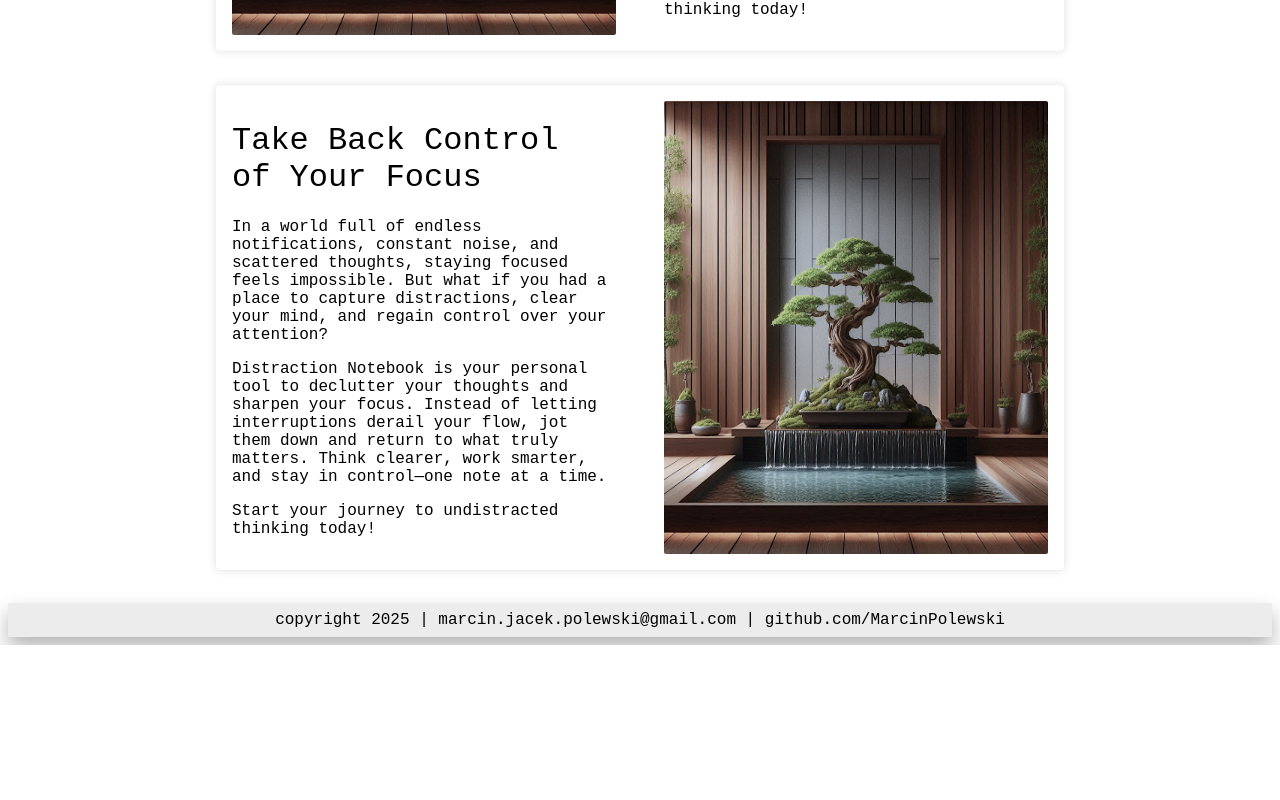
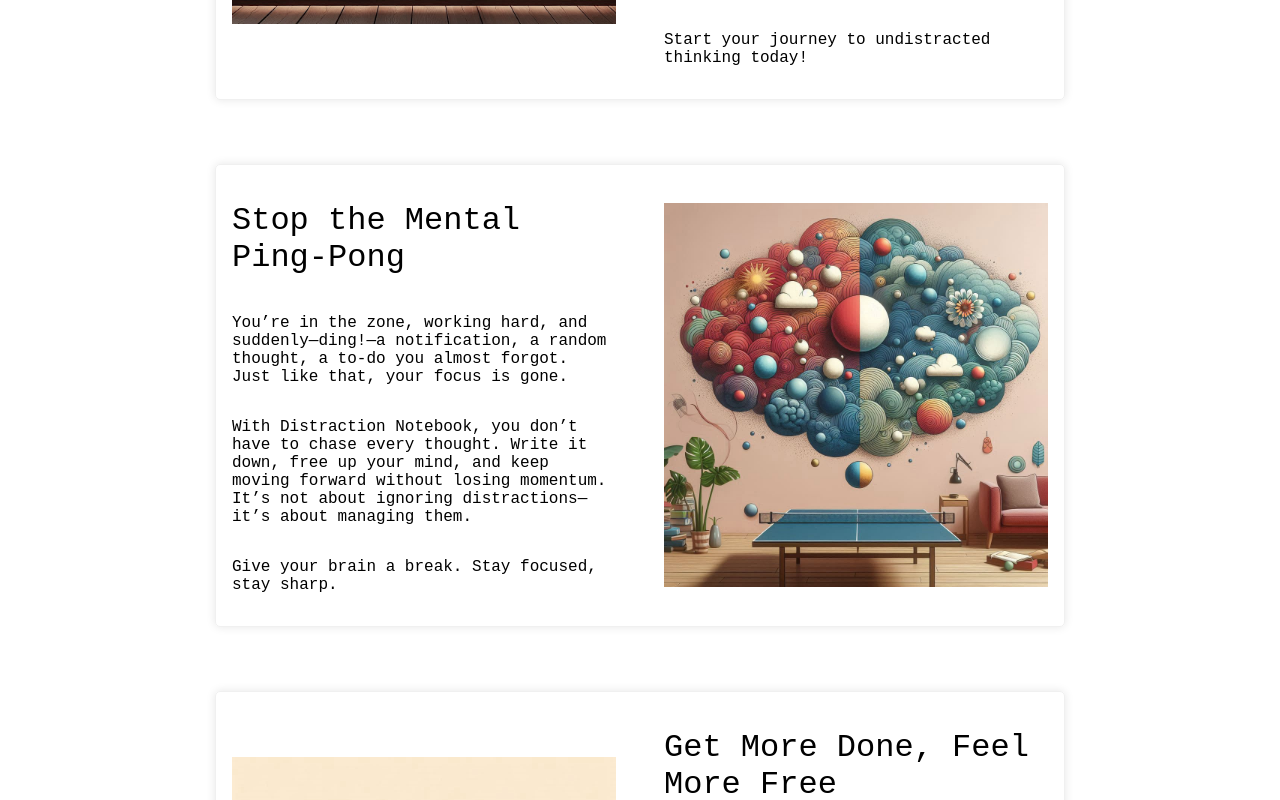
Before and after one commit to MarcinPolewski/Project-Distraction-Notebook, a React (Vite) app: page / in a window 1280 px wide. Shown: the part 600-1400 px from the top of the page. Before the commit the page ends 1245 px from the top, so only its background shows below. Built offline with nearby package versions, Linux system fonts and the light colour scheme.

Commit message:
tweaked home tab, added content and images

```diff
--- a/src/components/HomeTab/HomeTab.jsx
+++ b/src/components/HomeTab/HomeTab.jsx
@@ -1,13 +1,16 @@
 import classes from "./HomeTab.module.css";
 import { HomeTabTextContent } from "../../text_contents/home_tab_texts";
 import homeTabImg from "../../assets/home_tab.jpeg";
+import pingPongImg from "../../assets/Mental-Ping-Pong.png";
+import focusImg from "../../assets/focus.jpeg";
 import TextWithImage from "../TextWithImage/TextWithImage";
 
 export default function HomeTab() {
     return (
         <div className={classes.home_tab + " tab"}>
-            <TextWithImage image={homeTabImg} {...HomeTabTextContent} imageOnRight={false} />
-            <TextWithImage image={homeTabImg} {...HomeTabTextContent} imageOnRight={true} />
+            <TextWithImage image={homeTabImg} {...HomeTabTextContent[0]} imageOnRight={false} />
+            <TextWithImage image={pingPongImg} {...HomeTabTextContent[1]} imageOnRight={true} />
+            <TextWithImage image={focusImg} {...HomeTabTextContent[2]} imageOnRight={false} />
         </div>
     );
 }
--- a/src/components/HomeTab/HomeTab.module.css
+++ b/src/components/HomeTab/HomeTab.module.css
@@ -2,6 +2,6 @@
     display: flex;
     flex-direction: column;
     align-items: center;
-    gap: 2rem;
+    gap: 4rem;
 
 }
--- a/src/components/NotesTab/NotesTab.jsx
+++ b/src/components/NotesTab/NotesTab.jsx
@@ -23,12 +23,11 @@
         <div className={`${classes.note} ${isEditing ? classes.editing : ''}`}>
             <input ref={titleRef} className={isEditing ? classes.editing : ""} type="text" defaultValue={title} readOnly={!isEditing} />
             <hr />
-            <textarea ref={contentRef} className={isEditing ? classes.editing : ""} type="text" defaultValue={content} readOnly={!isEditing} />
+            <textarea ref={contentRef} className={isEditing ? classes.editing : ""} defaultValue={content} readOnly={!isEditing} />
             <hr />
             <div className={classes.note_tool_bar}>
                 <button onClick={onDelete}>Delete</button>
                 <button className={isEditing ? "selected" : ""} onClick={handleEditClick}>Edit</button>
-                <button>Save</button>
             </div>
         </div>);
 }
--- a/src/components/NotesTab/NotesTab.module.css
+++ b/src/components/NotesTab/NotesTab.module.css
@@ -53,6 +53,10 @@
     text-decoration: none;
 }
 
+.note_tool_bar{
+
+}
+
 input,
 textarea {
     outline: none;
--- a/src/components/TextWithImage/TextWithImage.jsx
+++ b/src/components/TextWithImage/TextWithImage.jsx
@@ -1,5 +1,4 @@
 import classes from "./TextWithImage.module.css";
-import homeTabImg from "../../assets/home_tab.jpeg";
 
 function TextContainer({ heading, paragraphs }) {
 
--- a/src/components/TextWithImage/TextWithImage.module.css
+++ b/src/components/TextWithImage/TextWithImage.module.css
@@ -13,12 +13,20 @@
 
 
 
+
 img {
     width: 30vw;
+    max-width: 500px;
     border-radius: 2px;
+    object-fit: contain;
 }
 
 .text_container {
     width: 30vw;
+    max-width: 500px;
+    display: flex;
+    justify-content: center; /* Horizontal */
+    flex-direction: column;
+    align-items: center;
 
 }
--- a/src/text_contents/home_tab_texts.jsx
+++ b/src/text_contents/home_tab_texts.jsx
@@ -1,9 +1,26 @@
 
-export const HomeTabTextContent = {
+export const HomeTabTextContent = [
+    {
         heading: "Take Back Control of Your Focus",
         paragraphs: [
             "In a world full of endless notifications, constant noise, and scattered thoughts, staying focused feels impossible. But what if you had a place to capture distractions, clear your mind, and regain control over your attention?",
             "Distraction Notebook is your personal tool to declutter your thoughts and sharpen your focus. Instead of letting interruptions derail your flow, jot them down and return to what truly matters. Think clearer, work smarter, and stay in control—one note at a time.",
-        "Start your journey to undistracted thinking today!"
+            "Start your journey to undistracted thinking today!"]
+    },
+    {
+        heading: "Stop the Mental Ping-Pong",
+        paragraphs: [
+            "You’re in the zone, working hard, and suddenly—ding!—a notification, a random thought, a to-do you almost forgot. Just like that, your focus is gone.",
+            "With Distraction Notebook, you don’t have to chase every thought. Write it down, free up your mind, and keep moving forward without losing momentum. It’s not about ignoring distractions—it’s about managing them.",
+            "Give your brain a break. Stay focused, stay sharp."
+        ]
+    },
+    {
+        heading: "Get More Done, Feel More Free",
+        paragraphs: [
+            "Ever finish your day feeling like you were busy but not productive? Distractions pull you in every direction, leaving you drained and unfulfilled.",
+            "Distraction Notebook helps you capture what doesn’t need your attention right now—so you can focus, finish tasks, and feel great about your progress. The more you clear your mind, the more you accomplish. The more you accomplish, the happier you feel.",
+            "Work smarter, stress less, and enjoy the satisfaction of getting things done."
         ]
     }
+]
```
Also changed, not shown: src/assets/Mental-Ping-Pong.png (added), src/assets/focus.jpeg (added). Lines whose indentation alone changed are shown as unchanged.
